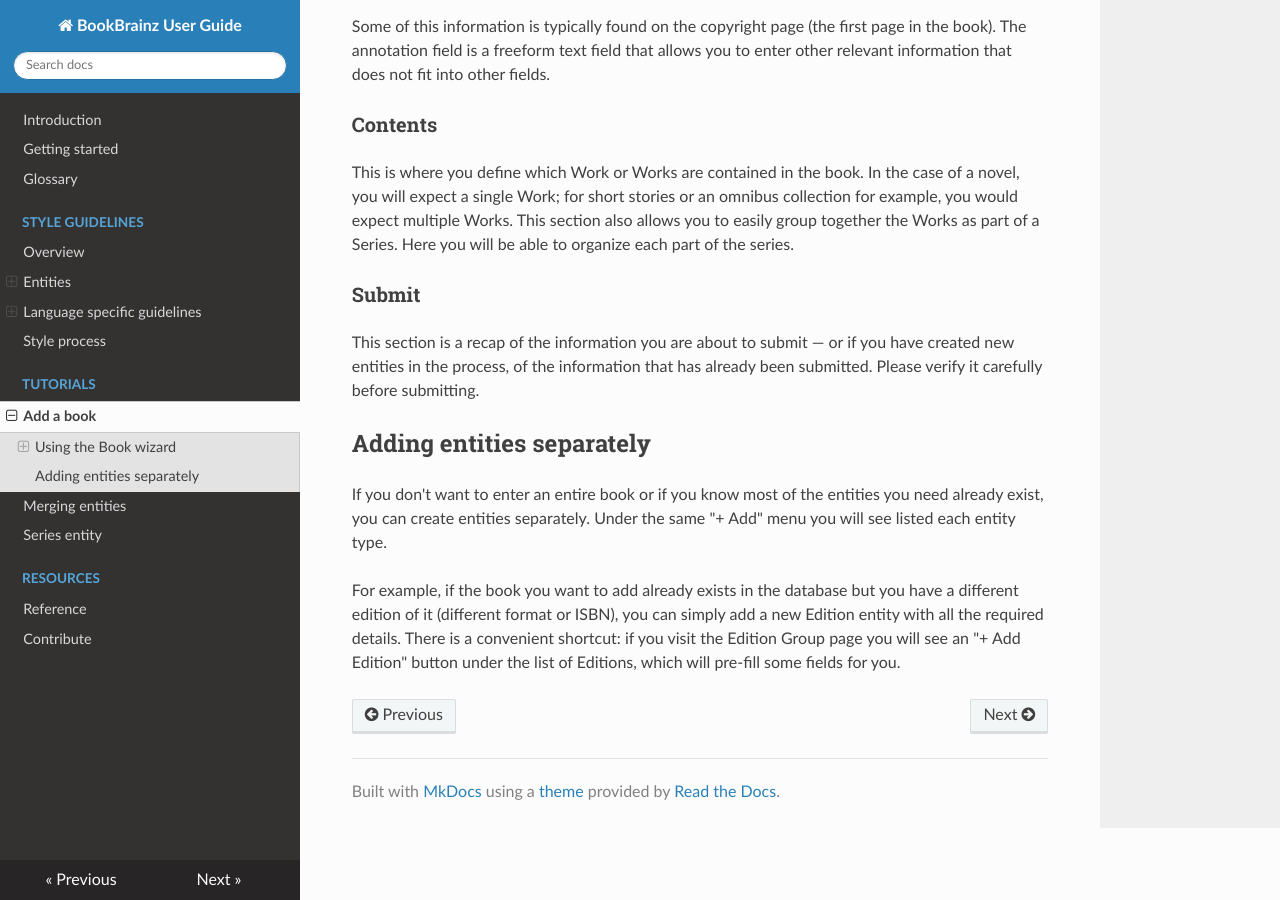
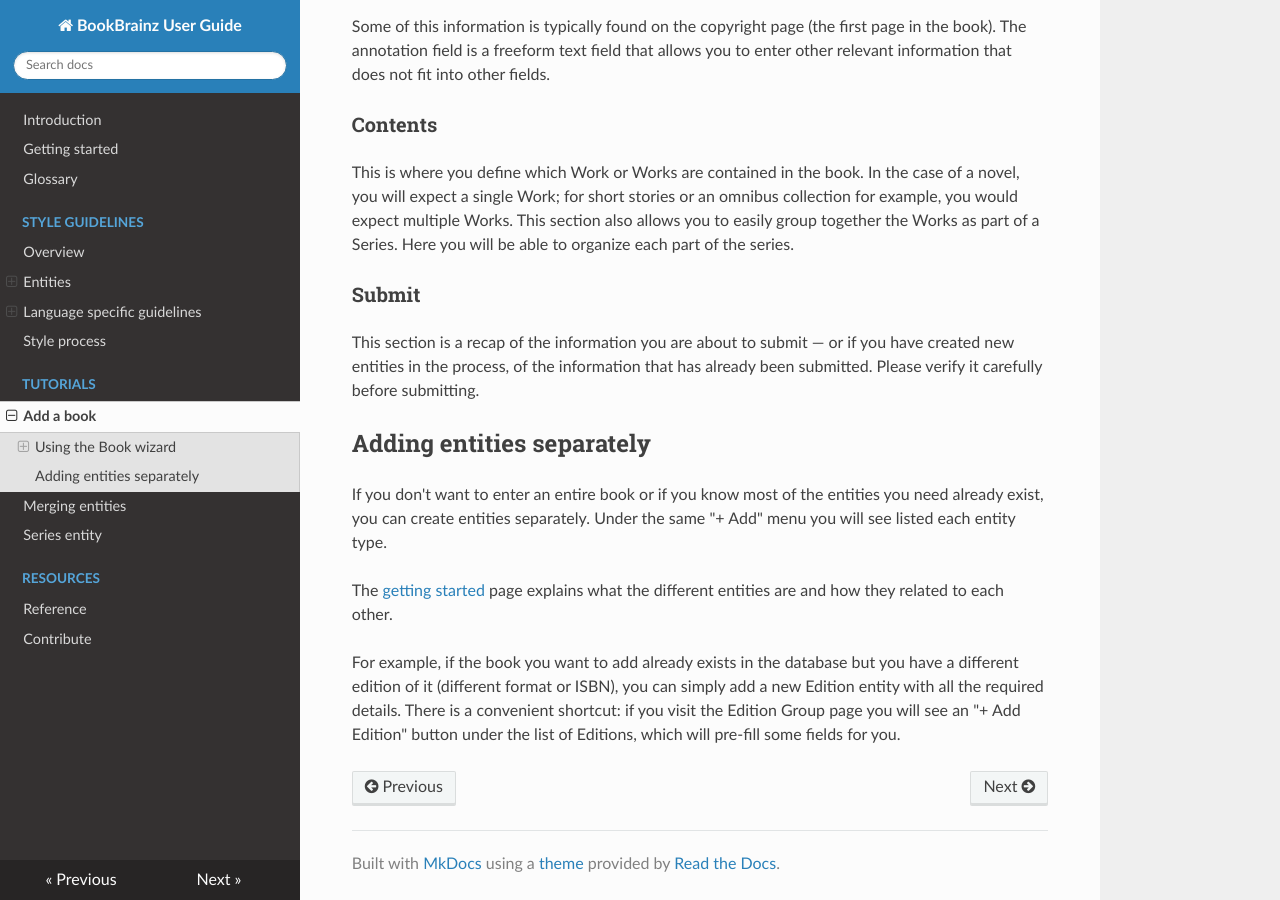
Before and after one commit to metabrainz/bookbrainz-user-guide, an MkDocs documentation site: the page built from docs/tutorials/add-a-book.md, in a window 1280 px wide and 900 px high, scrolled down 1647 px. Built offline with MkDocs 1.6.1, drawn with Linux system fonts in a browser that asks for light colours; nearby versions of some CDN libraries.

Commit message:
Add link to entities description

```diff
--- a/docs/tutorials/add-a-book.md
+++ b/docs/tutorials/add-a-book.md
@@ -46,5 +46,7 @@ This section is a recap of the information you are about to submit — or if you
 If you don't want to enter an entire book or if you know most of the entities you need already exist, you can create entities separately.
 Under the same "+ Add" menu you will see listed each entity type.
 
+The [getting started](../getting-started.md) page explains what the different entities are and how they related to each other.
+
 For example, if the book you want to add already exists in the database but you have a different edition of it (different format or ISBN), you can simply add a new Edition entity with all the required details.
 There is a convenient shortcut: if you visit the Edition Group page you will see an "+ Add Edition" button under the list of Editions, which will pre-fill some fields for you.
```
